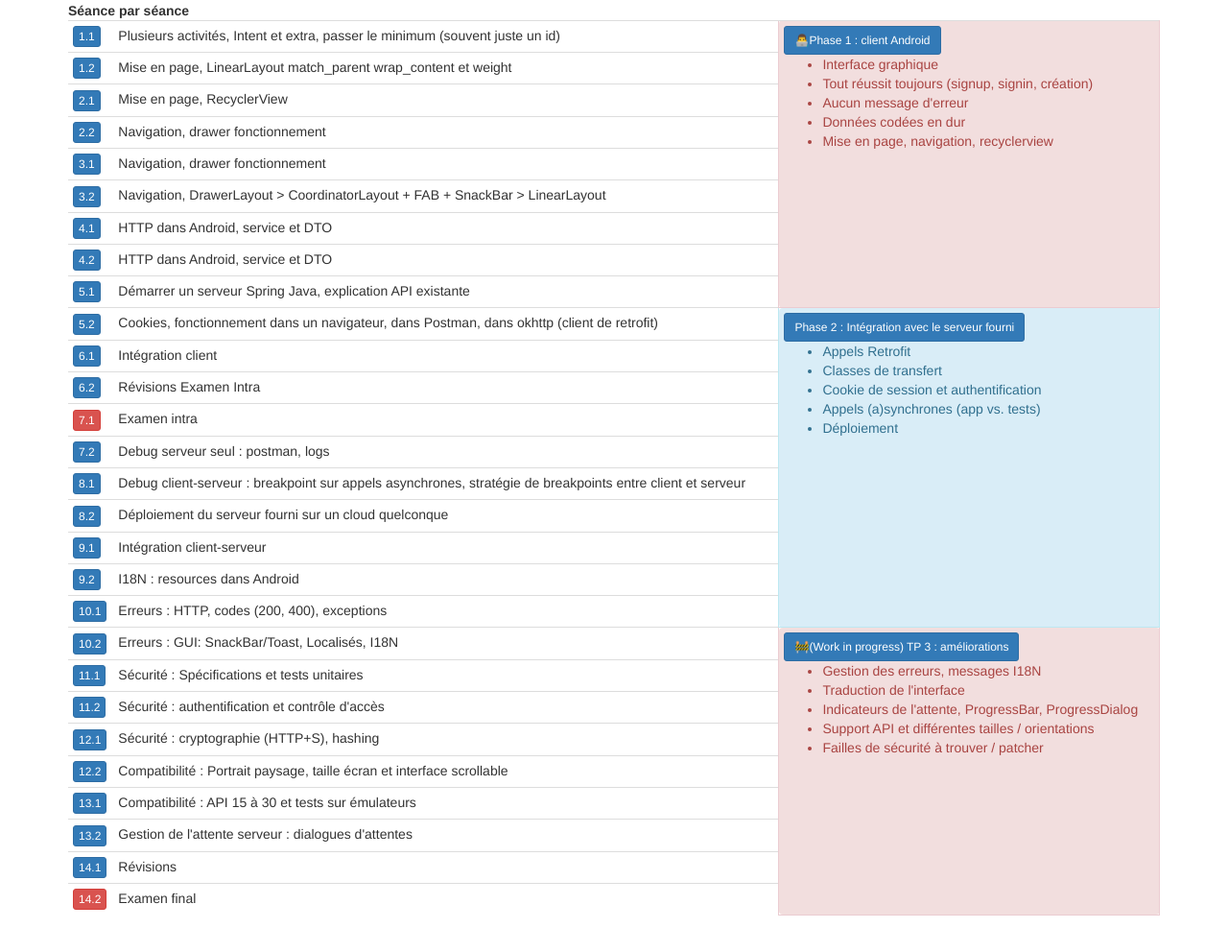
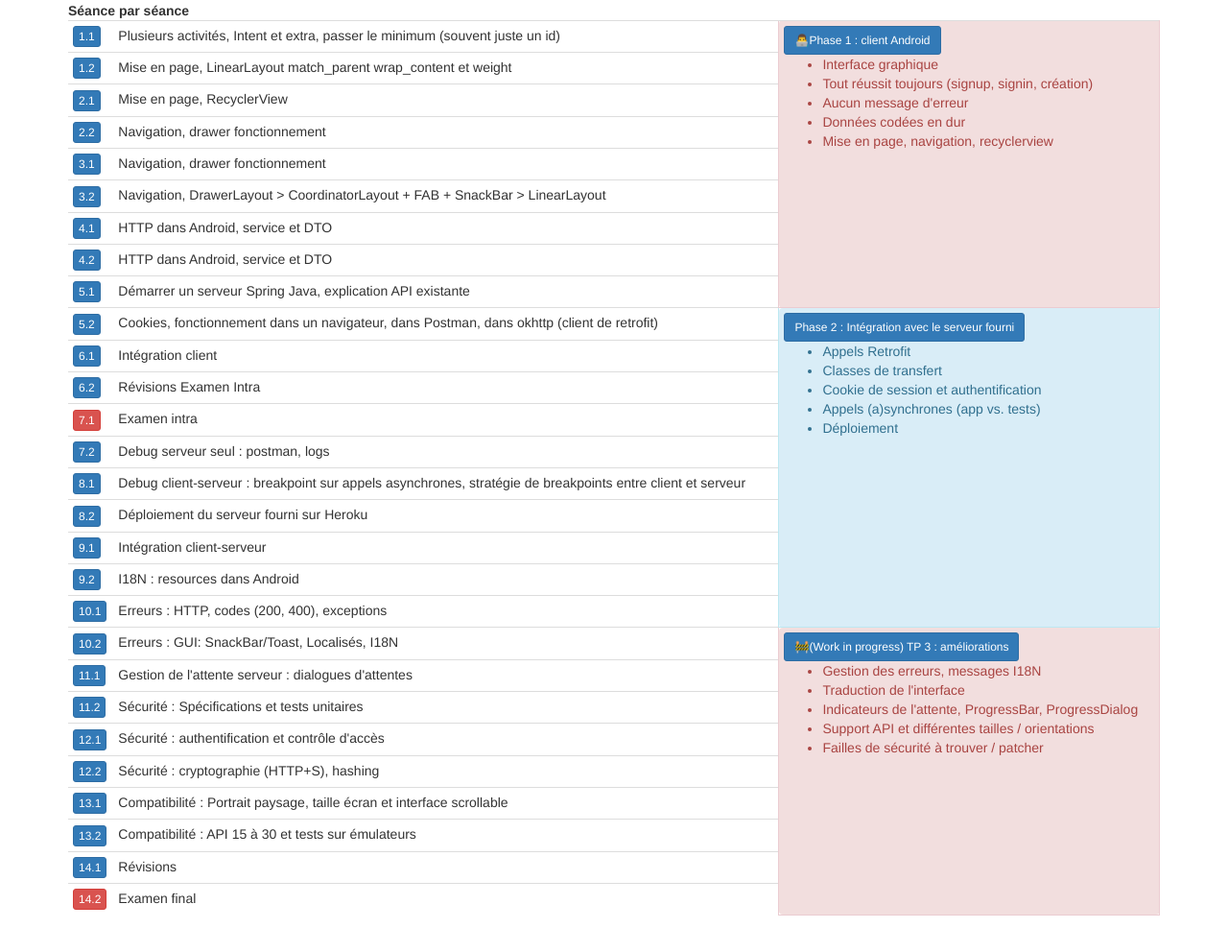
Before and after one commit to departement-info-cem/4N6-Mobile-Ancien, a plain HTML site: page docs/index.html in a window 1280 px wide. Shown: the part 427-1419 px from the top of the page at 96% size. Drawn offline with nearby package versions, Linux system fonts and the light colour scheme.

Commit message:
Déplacement de attente plus tôt.

```diff
--- a/docs/index.html
+++ b/docs/index.html
@@ -169,7 +169,7 @@
                         </tr>
                         <tr>
                             <td><a class="btn btn-primary btn-xs" href="8-2.html">8.2</a></td>
-                            <td>Déploiement du serveur fourni sur un cloud quelconque </td>
+                            <td>Déploiement du serveur fourni sur Heroku</td>
                         </tr>
                         <tr>
                             <td><a class="btn btn-primary btn-xs" href="integration.html">9.1</a></td>
@@ -199,31 +199,33 @@
                         </tr>
                         <tr>
                             <td><a class="btn btn-primary btn-xs" href="11-1.html">11.1</a></td>
+                            <td>Gestion de l'attente serveur : dialogues d'attentes</td>
+                        </tr>
+                        <tr>
+                            <td><a class="btn btn-primary btn-xs" href="11-2.html">11.2</a></td>
                             <td>Sécurité : Spécifications et tests unitaires</td>
 
                         </tr>
                         <tr>
-                            <td><a class="btn btn-primary btn-xs" href="11-2.html">11.2</a></td>
+                            <td><a class="btn btn-primary btn-xs" href="12-1.html">12.1</a></td>
                             <td>Sécurité : authentification et contrôle d'accès</td>
 
                         </tr>
                         <tr>
-                            <td><a class="btn btn-primary btn-xs" href="12-1.html">12.1</a></td>
+                            <td><a class="btn btn-primary btn-xs" href="12-2.html">12.2</a></td>
                             <td>Sécurité : cryptographie (HTTP+S), hashing</td>
                         </tr>
                          <tr>
-                            <td><a class="btn btn-primary btn-xs" href="12-2.html">12.2</a></td>
+                            <td><a class="btn btn-primary btn-xs" href="13-1.html">13.1</a></td>
                             <td>Compatibilité : Portrait paysage, taille écran et interface scrollable</td>
                         </tr>
 
                         <tr>
-                            <td><a class="btn btn-primary btn-xs" href="13-1.html">13.1</a></td>
+
+                            <td><a class="btn btn-primary btn-xs" href="13-2.html">13.2</a></td>
                             <td>Compatibilité : API 15 à 30 et tests sur émulateurs</td>
                         </tr>
-                        <tr>
-                            <td><a class="btn btn-primary btn-xs" href="13-2.html">13.2</a></td>
-                            <td>Gestion de l'attente serveur : dialogues d'attentes</td>
-                        </tr>
+
                         <tr>
                             <td><a class="btn btn-primary btn-xs" href="revision.html">14.1</a></td>
                             <td>Révisions</td>
```
